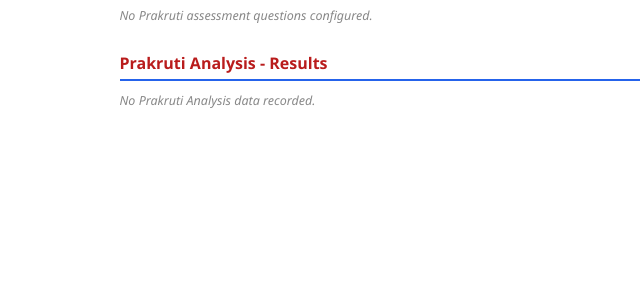
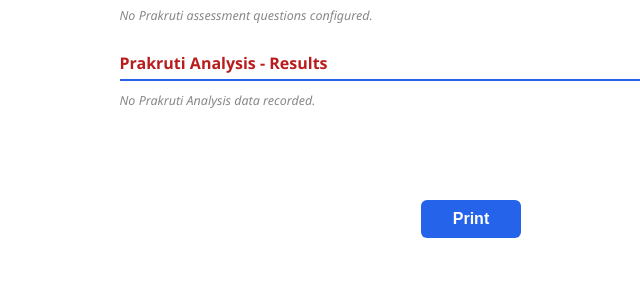
Before and after one commit to yasptl017/AyurvedicPla, a Laravel app: template resources/views/print/patient-prakruti.blade.php in a window 1280 px wide. Shown: the part 169-469 px from the top of the page, without its empty margins (169-809 px from the left). Run offline with Laravel 12, Linux system fonts and the light colour scheme; the template is opened without the code that fills it, so the values that code supplies are empty; parts of the project's set-up code (start-up, migrations or seed data) failed here and were passed over; some libraries are stand-ins or nearby versions.

Commit message:
Refactor print functionality across various views; add print button partial for consistent styling and behavior

```diff
--- a/app/Filament/App/Resources/Patients/Resources/PatientHistories/Schemas/PatientHistoryForm.php
+++ b/app/Filament/App/Resources/Patients/Resources/PatientHistories/Schemas/PatientHistoryForm.php
@@ -350,7 +350,7 @@ class PatientHistoryForm
                                                                                 ->icon('heroicon-o-printer')
                                                                                 ->color('gray')
                                                                                 ->alpineClickHandler(<<<'JS'
-                                                                                    let m=$el.closest('.fi-modal'),c=m.querySelector('.fi-modal-content'),t=m.querySelector('.fi-modal-heading')?.textContent||'Medicine Details',w=window.open('','_blank');w.document.write('<html><head><title>'+t+'</title><style>body{font-family:sans-serif;padding:20px} .detail{margin-bottom:12px} .label{font-weight:600;color:#374151;margin-bottom:2px} .value{color:#1f2937}</style></head><body>'+c.innerHTML+'</body></html>');w.document.close();w.focus();w.print()
+                                                                                    let m=$el.closest('.fi-modal'),c=m.querySelector('.fi-modal-content'),t=m.querySelector('.fi-modal-heading')?.textContent||'Medicine Details',w=window.open('','_blank');w.document.write('<html><head><title>'+t+'</title><style>body{font-family:sans-serif;padding:20px} .detail{margin-bottom:12px} .label{font-weight:600;color:#374151;margin-bottom:2px} .value{color:#1f2937} .print-actions{text-align:center;margin:32px 0 24px} .print-actions button{padding:10px 32px;font-size:16px;font-weight:600;color:#fff;background:#2563eb;border:none;border-radius:6px;cursor:pointer} @media print{.print-actions{display:none}}</style></head><body>'+c.innerHTML+'<div class=print-actions><button type=button onclick=window.print()>Print</button></div></body></html>');w.document.close();w.focus()
                                                                                     JS),
                                                                         ])
                                                                         ->schema(function (Get $get) {
--- a/resources/views/diseases.blade.php
+++ b/resources/views/diseases.blade.php
@@ -59,10 +59,9 @@
                                     onclick="
                                         var content = document.getElementById('disease-content-{{ $disease->Id }}-{{ $loop->index }}').innerHTML;
                                         var w = window.open('', '_blank');
-                                        w.document.write('<html><head><title>{{ addslashes($disease->Name) }} — {{ addslashes($label) }}</title><style>body{font-family:sans-serif;padding:24px;max-width:900px;margin:auto}</style></head><body>' + content + '</body></html>');
+                                        w.document.write('<html><head><title>{{ addslashes($disease->Name) }} — {{ addslashes($label) }}</title><style>body{font-family:sans-serif;padding:24px;max-width:900px;margin:auto} .print-actions{text-align:center;margin:32px 0 24px} .print-actions button{padding:10px 32px;font-size:16px;font-weight:600;color:#fff;background:#2563eb;border:none;border-radius:6px;cursor:pointer} @media print{.print-actions{display:none}}</style></head><body>' + content + '<div class=print-actions><button type=button onclick=window.print()>Print</button></div></body></html>');
                                         w.document.close();
                                         w.focus();
-                                        w.print();
                                     "
                                 >
                                     Print
--- /dev/null
+++ b/resources/views/print/partials/print-button.blade.php
@@ -0,0 +1,32 @@
+<div class="page-print-actions">
+    <button type="button" onclick="window.print()">Print</button>
+</div>
+
+<style>
+    .page-print-actions {
+        display: flex;
+        justify-content: center;
+        margin: 32px 0 24px;
+    }
+
+    .page-print-actions button {
+        padding: 10px 32px;
+        font-size: 16px;
+        font-weight: 600;
+        color: #fff;
+        background: #2563eb;
+        border: none;
+        border-radius: 6px;
+        cursor: pointer;
+    }
+
+    .page-print-actions button:hover {
+        background: #1d4ed8;
+    }
+
+    @media print {
+        .page-print-actions {
+            display: none !important;
+        }
+    }
+</style>
--- a/resources/views/print/patient-prakruti.blade.php
+++ b/resources/views/print/patient-prakruti.blade.php
@@ -85,7 +85,7 @@
         }
     </style>
 </head>
-<body onload="window.print()">
+<body>
 @php
     $patientName = trim(implode(' ', array_filter([
         $patient->FirstName,
@@ -192,10 +192,6 @@
     </div>
 </div>
 
-<script>
-    window.addEventListener('afterprint', () => {
-        setTimeout(() => { window.close(); }, 100);
-    });
-</script>
+@include('print.partials.print-button')
 </body>
 </html>
```
Also changed, not shown: resources/views/print/history-examinations.blade.php (+2 -6 lines).
